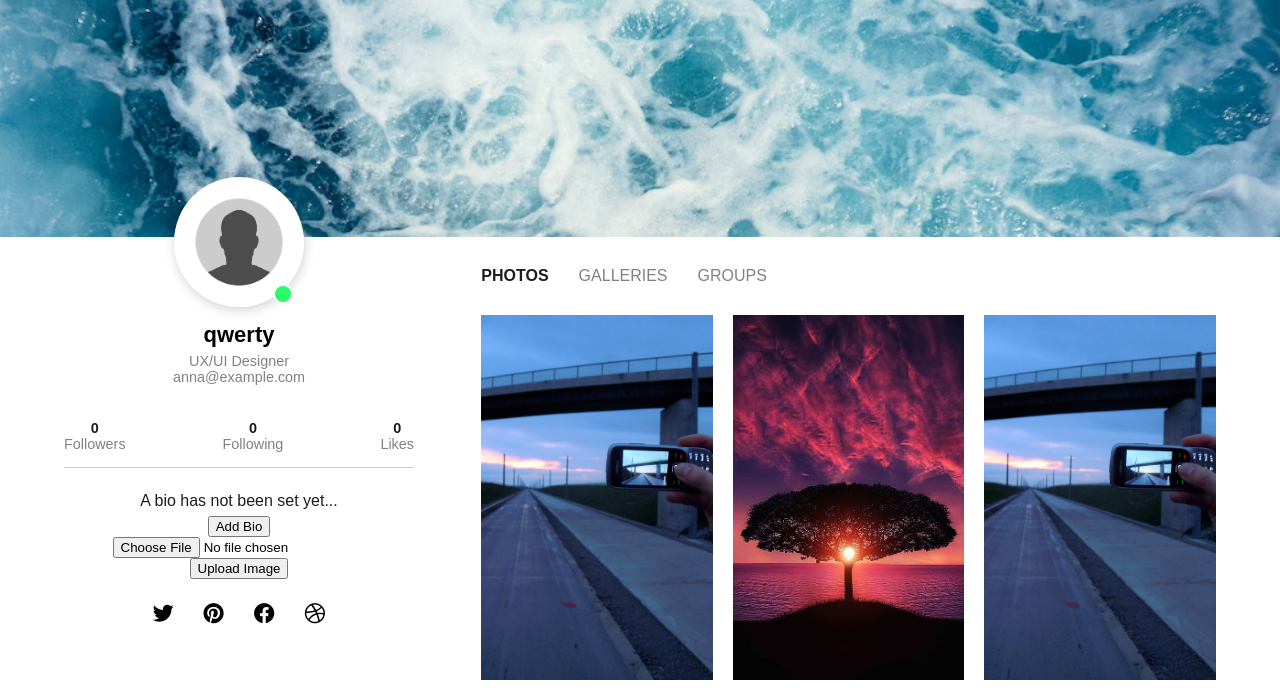
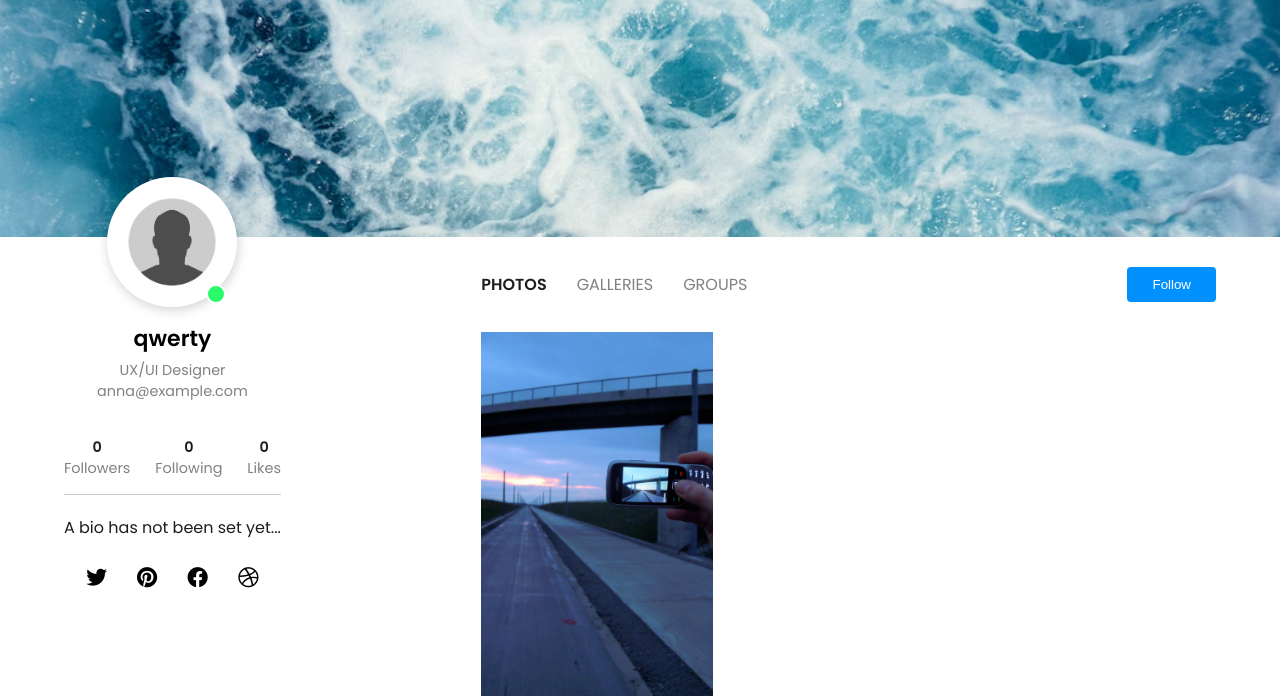
Before and after one commit to Danail-Ray/WebsiteDjango, a Django app: page /profile/qwerty in a window 1280 px wide. Shown: the part 55-751 px from the top of the page. Run offline with Django 5.2, Linux system fonts and the light colour scheme; a user stored in the database is signed in; data comes from the database, SQL or seed files in the repository; data that the repository does not hold is empty; some libraries are stand-ins or nearby versions.

Commit message:
follow functionality

```diff
--- a/kinky/models.py
+++ b/kinky/models.py
@@ -10,8 +10,6 @@
 
 class UserProfile(models.Model):
     user = models.OneToOneField(User, on_delete=models.CASCADE, related_name='user')
-    username = models.CharField(max_length=30, default='')
-    followers = models.ManyToManyField(User, related_name='following', blank=True)
     followers_count = models.IntegerField(default=0)
     following_count = models.IntegerField(default=0)
     likes_count = models.IntegerField(default=0)
@@ -30,3 +28,11 @@
 
     def __str__(self):
         return self.user.username
+
+
+class Follow(models.Model):
+    follower = models.ForeignKey(User, on_delete=models.CASCADE, related_name='follower')
+    following = models.ForeignKey(User, on_delete=models.CASCADE, related_name='following')
+
+    def __str__(self):
+        return self.follower.username + ' follows ' + self.following.username
--- a/kinky/urls.py
+++ b/kinky/urls.py
@@ -9,6 +9,8 @@
 from .views import all_users
 from .views import update_bio_view
 from .views import upload_photo
+from .views import follow_user
+
 
 from django.conf import settings
 from django.conf.urls.static import static
@@ -23,6 +25,7 @@
     path('Users', all_users, name='Users'),
     path('changed-bio', update_bio_view, name='bio_update'),
     path('profile/<str:username>/upload_image', upload_photo, name='upload_image'),
+    path('profile/<str:username>/follow_user', follow_user, name='follow_user'),
     path('preview/<int:pk>/', upload_photo, name='image_preview'),
 ]
 
--- a/kinky/views.py
+++ b/kinky/views.py
@@ -10,7 +10,7 @@
 from django.shortcuts import get_object_or_404, redirect
 from django.conf import settings
 import os
-from .models import UserProfile
+from .models import UserProfile, Follow
 from .models import ImagesFromUser
 
 
@@ -79,11 +79,16 @@
         image_files = [f for f in os.listdir(images_folder_path) if os.path.isfile(os.path.join(images_folder_path, f))]
         full_paths = [os.path.join(images_folder_path, f).replace("\\", "/") for f in image_files]
         images_from_user = ImagesFromUser.objects.filter(user=user)
+
+        following = Follow.objects.filter(follower=request.user, following=user)
+        is_following = following.exists()
+
         print(images_from_user)
+        print(following)
 
         return render(request, self.template_name, {'viewed_user': user,
                                                     'image_files': image_files, 'full_paths': full_paths,
-                                                    'images_from_user': images_from_user})
+                                                    'images_from_user': images_from_user, 'is_following': is_following})
 
 
 def all_users(request):
@@ -116,8 +121,6 @@
             image = request.FILES.get('image')  # Use request.FILES for file uploads
             user = request.user
             image.name = str(user) + '.jpg'
-            # user.user.image = image
-            # user.user.images_path = str(settings.MEDIA_ROOT).replace("\\", "/") + '/' + username + '/images/'
 
             images_user = ImagesFromUser(user=request.user, image=image)
             images_user.save()
@@ -136,3 +139,31 @@
 def get_data(request):
     data = UserProfile.objects.values()
     return JsonResponse(list(data), safe=False)
+
+
+def follow_user(request, username):
+    try:
+        if request.method == 'POST':
+            user = request.user
+            user_profile = get_object_or_404(User, username=username)
+            following = Follow.objects.filter(follower=user, following=user_profile)
+            print(following)
+
+            if not following.exists():
+                follow = Follow(follower=user, following=user_profile)
+                user.user.following_count += 1
+                user_profile.user.followers_count += 1
+                follow.save()
+            else:
+                following.delete()
+                user.user.following_count -= 1
+                user_profile.user.followers_count -= 1
+
+            user.user.save()
+            user_profile.user.save()
+            messages.success(request, 'Photo uploaded successfully!')
+            return redirect('profile', username=username)
+    except Exception as e:
+        # Handle exceptions if needed
+        print(f"An error occurred: {e}")
+        return redirect('landing')  # Provide a default URL in case of an error
--- a/templates/profile.html
+++ b/templates/profile.html
@@ -392,7 +392,15 @@
                             <li><a href="">groups</a></li>
                         </ul>
                         {% if viewed_user != request.user %}
-                            <button>Follow</button>
+                            <form method="post" action="{% url 'follow_user' username=viewed_user.username %}">
+                                {% csrf_token %}
+                                <!-- accept="image/*" restricts to image files -->
+                                {% if not is_following %}
+                                    <button type="submit">Follow</button>
+                                {% else %}
+                                    <button type="submit">Unfollow</button>
+                                {% endif %}
+                            </form>
                         {% endif %}
                     </nav>
                     <!-- Card layout, can add 6 no problem! Make paywall after 6 ../media/images/upload.jpg -->
```
Also changed, not shown: db.sqlite3, kinky/migrations/0027_remove_userprofile_followers.py (added), kinky/migrations/0028_follow.py (added), kinky/migrations/0029_remove_userprofile_username.py (added), media/dani/images/dani_73jRjJ6.jpg (added), media/dani/images/dani_MkwtPlE.jpg (added), media/dani/images/dani_XRjUGiI.jpg (added), media/dani/images/dani_zhUI33i.jpg (added), media/qwerty/images/qwerty_TpU50HK.jpg (added).
